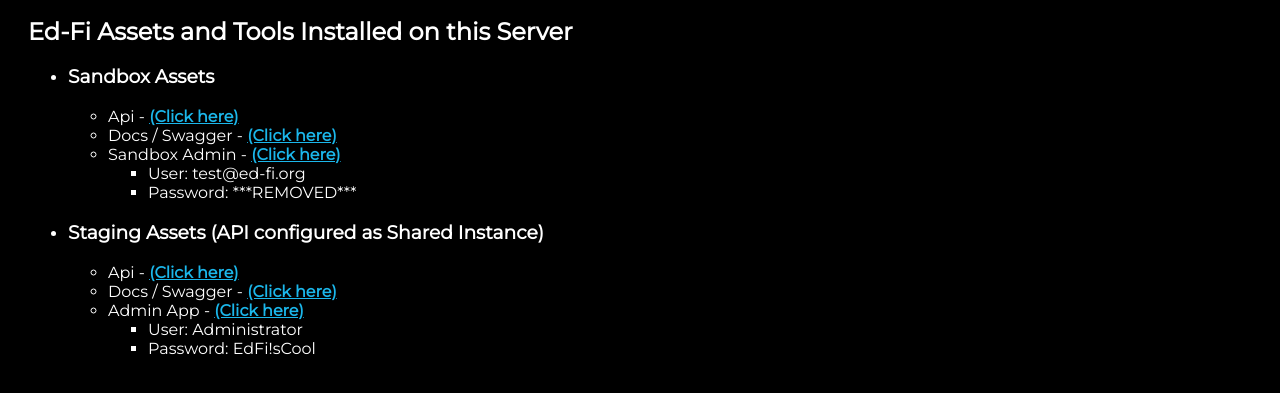
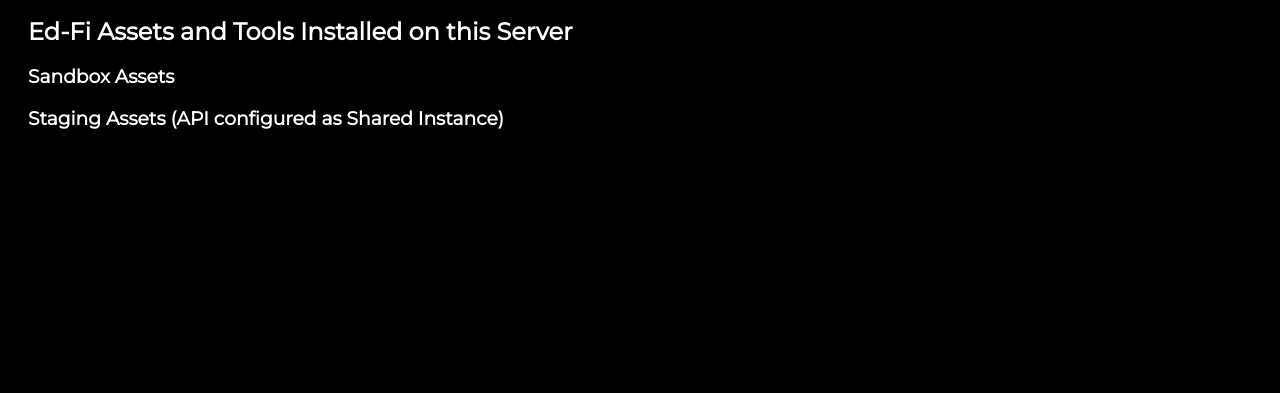
Before and after one commit to Ed-Fi-Exchange-OSS/Ed-Fi-BinariesPowerShellInstaller, a plain HTML site: page serverhtml/index.html in a window 1280 px wide. Shown: the part 307-700 px from the top of the page. Drawn offline with Linux system fonts and the light colour scheme.

Commit message:
Enbabling the script to know what versions are installed and update the index.html file acordingly

```diff
--- a/serverhtml/index.html
+++ b/serverhtml/index.html
@@ -33,46 +33,23 @@
 		The purpose of this development server is to make it easy for the community to stand up a development server with needed assets.
 	</p>
 	<h2>Ed-Fi Assets and Tools Installed on this Server</h2>
-	<ul>
+	<h3>Sandbox Assets</h3>
 	<!--{v3.4.0Sandbox}-->
 	<!--{v3.3.0Sandbox}-->
 	<!--{v3.2.0Sandbox}-->
 	<!--{v2.6.0Sandbox}-->
 
+	<h3>Staging Assets (API configured as Shared Instance)</h3>
 	<!--{v3.4.0Production}-->
 	<!--{v3.3.0Production}-->
 	<!--{v3.2.0Production}-->
 	<!--{v2.6.0Production}-->
 
-		<li><h3>Sandbox Assets</h3>
-			<ul>
-				<li>Api - <a href="https://localhost/v3.4.0Sandbox/api" target="_blank" >(Click here)</a></li>
-				<li>Docs / Swagger - <a href="https://localhost/v3.4.0Sandbox/docs" target="_blank" >(Click here)</a></li>
-				<li>Sandbox Admin - <a href="https://localhost/v3.4.0Sandbox/SandboxAdmin" target="_blank" >(Click here)</a>
-					<ul>
-						<li>User: test@ed-fi.org</li>
-						<li>Password: ***REMOVED***</li>
-					</ul>
-				</li>
-			</ul>
-		</li>
-		<li><h3>Staging Assets (API configured as Shared Instance)</h3><ul>
-				<li>Api - <a href="https://localhost/v3.4.0Production/api" target="_blank" >(Click here)</a></li>
-				<li>Docs / Swagger - <a href="https://localhost/v3.4.0Production/docs" target="_blank" >(Click here)</a></li>
-				<li>Admin App - <a href="https://localhost/v3.4.0Production/AdminApp" target="_blank" >(Click here)</a>
-					<ul>
-						<li>User: Administrator</li>
-						<li>Password: EdFi!sCool</li>
-					</ul>
-				</li>
-			</ul>
-		</li>
 		<!-- <li><h3>Data Import</h3>  -->
 			<!-- <ul> -->
 				<!-- <li>Data Import - <a href="https://localhost/dataimport" target="_blank" >(Click here)</a></li> -->
 			<!-- </ul> -->
 		<!-- </li> -->
-	</ul>
 	</div>
   </body>
 </html>
```
Also changed, not shown: 1 other file. Lines whose indentation alone changed are shown as unchanged.
